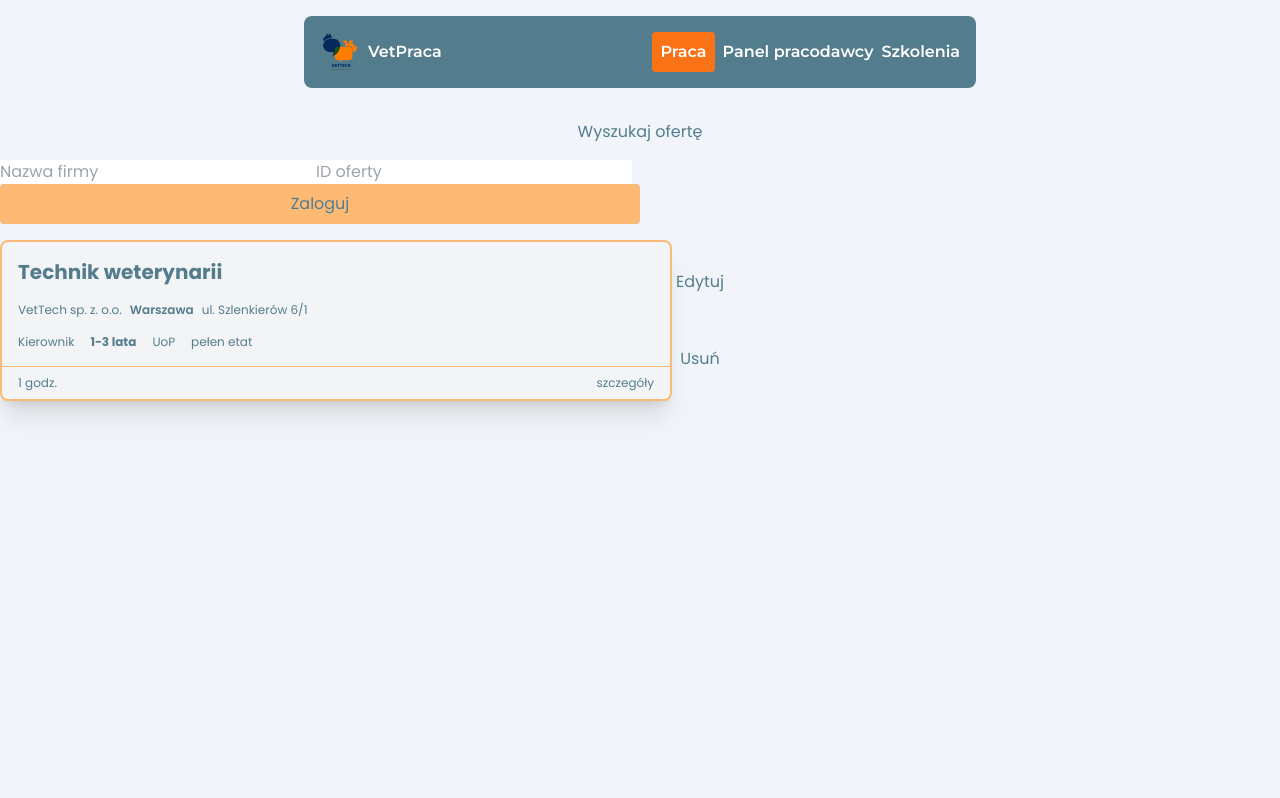
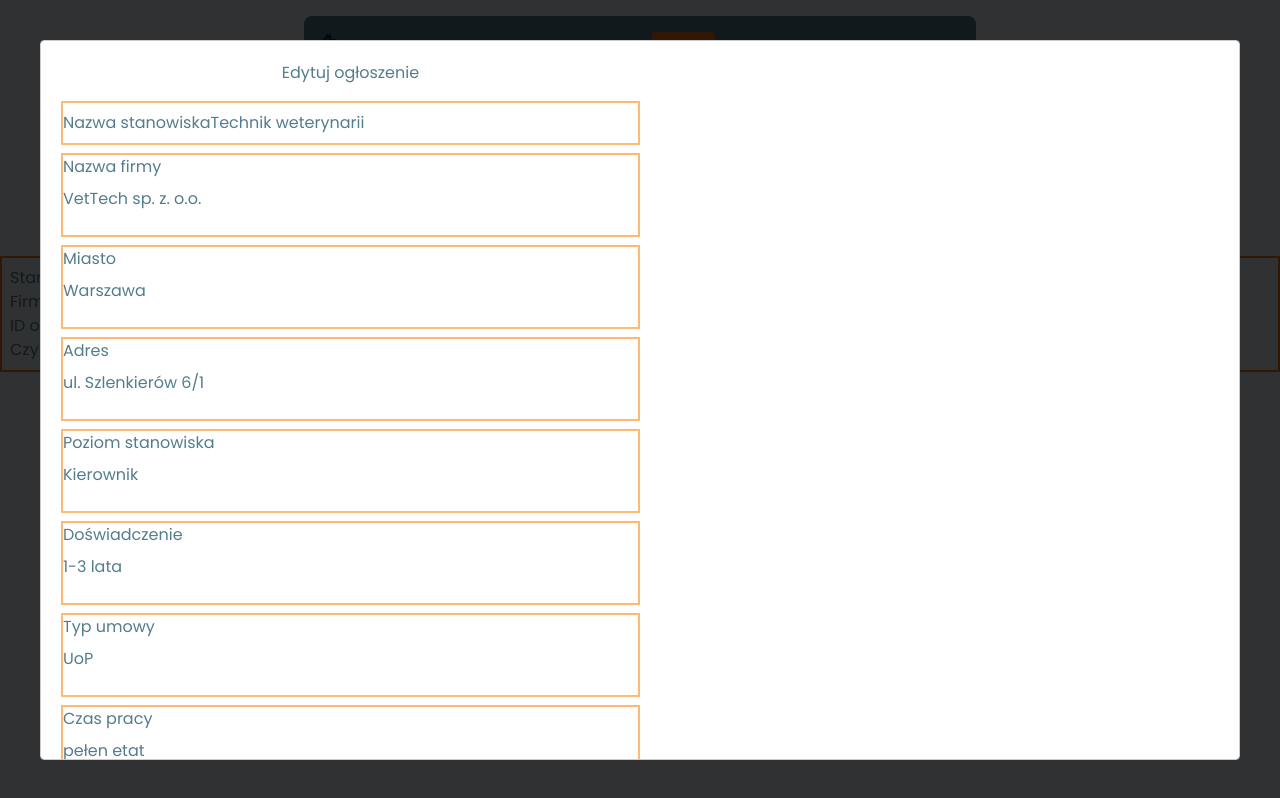
Before and after one commit to lszmytko/jobboard, a Next.js app: page /adminpanel in a window 1280 px wide. Both pictures are taken after a click on the button "Edytuj". Built offline with nearby package versions, Linux system fonts and the light colour scheme; no server answers.

Commit message:
refactor(main): changes in admin panel

```diff
--- a/src/app/_components/AdvCard/AdvCard.tsx
+++ b/src/app/_components/AdvCard/AdvCard.tsx
@@ -17,7 +17,7 @@ const AdvCard = ({
 }: AdvCardProps) => {
   return (
     <div className="max-w-2xl w-full  border-orange-300 border-2 rounded-lg bg-gray-100 shadow-xl overflow-hidden">
-      <Link href="/">
+      <Link href="/addetails">
         <div className="p-4">
           <p className="text-xl font-bold mb-4">{post}</p>
           <div className="text-xs flex gap-2 mb-4 flex-wrap">
--- a/src/app/_components/AdvSection/AdvSection.tsx
+++ b/src/app/_components/AdvSection/AdvSection.tsx
@@ -49,6 +49,7 @@ const AdvSection = () => {
                 agreementType={agreementType}
                 workingTime={workingTime}
                 timeOfPosting={timeOfPosting}
+                id={id}
               />
             </div>
           );
--- a/src/app/adminpanel/AdminOffers/AdminOffers.tsx
+++ b/src/app/adminpanel/AdminOffers/AdminOffers.tsx
@@ -8,6 +8,7 @@ import AdvCard from "@/app/_components/AdvCard";
 import { Offer } from "@/common/types";
 
 import DeleteOffer from "./DeleteOffer";
+import OfferDetails from "./OfferDetails";
 
 const mockData = {
   id: Math.floor(Math.random() * 1000),
@@ -17,24 +18,31 @@ const mockData = {
   address: "ul. Szlenkierów 6/1",
   postLevel: "Kierownik",
   experience: "1-3 lata",
-  agreementType: "UoP",
-  workingTime: "pełen etat",
+  agreementType: ["UoP"],
+  workingTime: ["pełen etat"],
   timeOfPosting: "1 godz.",
+  isActive: true,
 } as const;
 
 const customStyles = {
-  content: {
-    top: "50%",
-    left: "50%",
-    right: "auto",
-    bottom: "auto",
-    marginRight: "-50%",
-    transform: "translate(-50%, -50%)",
+  content: {},
+  overlay: {
+    position: "fixed",
+    display: "flex",
+    justifyContent: "center",
+    top: "0",
+    left: "0",
+    width: "100%",
+    height: "100%",
+    backgroundColor: "rgba(0,0,0, .8)",
+    zIndex: "1000",
+    overflowY: "auto",
   },
 };
 
 const AdminOffers = ({ data }: { data: Offer[] }) => {
   const [isDeleteModalOpen, setIsDeleteModalOpen] = useState(false);
+  const [isDetailsModalOpen, setIsDetailsModalOpen] = useState(false);
   const [offerID, setOfferID] = useState("");
 
   const openDeleteModal = (offerID: string) => {
@@ -44,6 +52,15 @@ const AdminOffers = ({ data }: { data: Offer[] }) => {
   const closeDeleteModal = () => {
     setOfferID("");
     setIsDeleteModalOpen(false);
+  };
+
+  const openDetailsModal = (offerID: string) => {
+    setOfferID(offerID);
+    setIsDetailsModalOpen(true);
+  };
+  const closeDetailsModal = () => {
+    setOfferID("");
+    setIsDetailsModalOpen(false);
   };
 
   return (
@@ -65,43 +82,33 @@ const AdminOffers = ({ data }: { data: Offer[] }) => {
           isActive,
         } = item;
         return (
-          <div className="flex" key={Math.random()}>
-            <AdvCard
-              post={post}
-              company={company}
-              city={city}
-              address={address}
-              postLevel={postLevel}
-              experience={experience}
-              agreementType={agreementType}
-              workingTime={workingTime}
-              timeOfPosting={timeOfPosting}
-              tasks={tasks}
-              requirements={requirements}
-              isActive={isActive}
-            />
+          <div className="">
+            <p>Stanowisko: {post}</p>
+            <p>Firma: {post}</p>
+            <p>ID oferty: {id}</p>
+            <p>Czy aktywne: {isActive ? "tak" : "nie"}</p>
           </div>
         );
       })} */}
 
-        <div className="flex" key={Math.random()}>
-          <AdvCard
-            post={mockData.post}
-            company={mockData.company}
-            city={mockData.city}
-            address={mockData.address}
-            postLevel={mockData.postLevel}
-            experience={mockData.experience}
-            agreementType={mockData.agreementType}
-            workingTime={mockData.workingTime}
-            timeOfPosting={mockData.timeOfPosting}
-            // tasks={mockData.tasks}
-            // requirements={mockData.requirements}
-            // isActive={mockData.isActive}
-          />
+        <div
+          className="flex border-2 border-solid p-2 border-primary"
+          key={Math.random()}
+        >
+          <div className="">
+            <p>Stanowisko: {mockData.post}</p>
+            <p>Firma: {mockData.post}</p>
+            <p>ID oferty: {mockData.id}</p>
+            <p>Czy aktywne: {mockData.isActive ? "tak" : "nie"}</p>
+          </div>
           <div className="options flex flex-col p-1">
             <div className="option basis-2/4 flex justify-center align-center">
-              <button className=" cursor-pointer">Edytuj</button>
+              <button
+                className=" cursor-pointer"
+                onClick={() => openDetailsModal(offerID)}
+              >
+                Edytuj
+              </button>
             </div>
             <div
               className="option basis-2/4 flex justify-center align-center"
@@ -116,9 +123,17 @@ const AdminOffers = ({ data }: { data: Offer[] }) => {
         isOpen={isDeleteModalOpen}
         onRequestClose={closeDeleteModal}
         style={customStyles}
-        contentLabel="Example Modal"
+        contentLabel="Delete Modal"
       >
         <DeleteOffer closeDeleteModal={closeDeleteModal} offerID={offerID} />
+      </Modal>
+      <Modal
+        isOpen={isDetailsModalOpen}
+        onRequestClose={closeDetailsModal}
+        style={customStyles}
+        contentLabel="Details Modal"
+      >
+        <OfferDetails offerID={offerID} />
       </Modal>
     </>
   );
--- /dev/null
+++ b/src/app/adminpanel/AdminOffers/OfferDetails.tsx
@@ -0,0 +1,167 @@
+import { Offer } from "@/common/types";
+import { useForm } from "react-hook-form";
+
+const inputWrapperStyles = "border-2 border-solid border-primary-light mb-2";
+
+const mockData = {
+  id: Math.floor(Math.random() * 1000).toString(),
+  post: "Technik weterynarii",
+  company: "VetTech sp. z. o.o.",
+  city: "Warszawa",
+  address: "ul. Szlenkierów 6/1",
+  postLevel: "Kierownik",
+  agreementType: ["UoP"],
+  experience: "1-3 lata",
+  workingTime: ["pełen etat"],
+  timeOfPosting: "1 godz.",
+  offerText: "tekst oferty",
+  tasks: [{ task: "task" }],
+  requirements: ["requirement"],
+  isActive: true,
+} as Offer;
+
+const OfferDetails = ({ offerID }: { offerID: string }) => {
+  const {
+    register,
+    handleSubmit,
+    formState: { errors, isValid },
+  } = useForm<Offer>({
+    mode: "onSubmit",
+  });
+
+  return (
+    <div className="w-6/12">
+      <h1 className="mb-4 text-center">Edytuj ogłoszenie</h1>
+      <form>
+        <div className={inputWrapperStyles}>
+          <label>Nazwa stanowiska</label>
+          <input
+            placeholder="Nazwa stanowiska"
+            {...register("post", { required: true })}
+            className="py-2 "
+            defaultValue={mockData.post}
+          />
+        </div>
+        <div className={inputWrapperStyles}>
+          <label>Nazwa firmy</label>
+          <input
+            placeholder="Nazwa firmy"
+            {...register("company", { required: true })}
+            className="block w-full mb-4 py-2"
+            defaultValue={mockData.company}
+          />
+        </div>
+        <div className={inputWrapperStyles}>
+          <label>Miasto</label>
+          <input
+            placeholder="Miasto"
+            {...register("city", { required: true })}
+            className="block w-full mb-4 py-2"
+            defaultValue={mockData.city}
+          />
+        </div>
+        <div className={inputWrapperStyles}>
+          <label>Adres</label>
+          <input
+            placeholder="Adres"
+            {...register("address", { required: true })}
+            className="block w-full mb-4 py-2"
+            defaultValue={mockData.address}
+          />
+        </div>
+        <div className={inputWrapperStyles}>
+          <label>Poziom stanowiska</label>
+          <input
+            placeholder="Poziom stanowiska"
+            {...register("postLevel", { required: true })}
+            className="block w-full mb-4 py-2"
+            defaultValue={mockData.postLevel}
+          />
+        </div>
+        <div className={inputWrapperStyles}>
+          <label>Doświadczenie</label>
+          <input
+            placeholder="Doświadczenie"
+            {...register("experience", { required: true })}
+            className="block w-full mb-4 py-2"
+            defaultValue={mockData.experience}
+          />
+        </div>
+        <div className={inputWrapperStyles}>
+          <label>Typ umowy</label>
+          <input
+            placeholder="Typ umowy"
+            {...register("agreementType", { required: true })}
+            className="block w-full mb-4 py-2"
+            defaultValue={mockData.agreementType}
+          />
+        </div>
+        <div className={inputWrapperStyles}>
+          <label>Czas pracy</label>
+          <input
+            placeholder="Czas pracy"
+            {...register("workingTime", { required: true })}
+            className="block w-full mb-4 py-2"
+            defaultValue={mockData.workingTime}
+          />
+        </div>
+        <div className={inputWrapperStyles}>
+          <label>Czas dodania</label>
+          <input
+            placeholder="Czas dodania"
+            {...register("timeOfPosting", { required: true })}
+            className="block w-full mb-4 py-2"
+            defaultValue={mockData.timeOfPosting}
+          />
+        </div>
+        <div className={inputWrapperStyles}>
+          <label>Wymagania</label>
+          <input
+            placeholder="Wymagania"
+            {...register("requirements", { required: true })}
+            className="block w-full mb-4 py-2"
+            defaultValue={mockData.requirements}
+          />
+        </div>
+        <div className={inputWrapperStyles}>
+          <label>Opis</label>
+          <input
+            placeholder="Opis"
+            {...register("offerText", { required: true })}
+            className="block w-full mb-4 py-2"
+            defaultValue={mockData.offerText}
+          />
+        </div>
+        <div className={inputWrapperStyles}>
+          <label>Zadania</label>
+          <input
+            placeholder="Zadania"
+            {...register("tasks", { required: true })}
+            className="block w-full mb-4 py-2"
+            defaultValue={mockData.tasks}
+          />
+        </div>
+        <div className={inputWrapperStyles}>
+          <label>Wymagania</label>
+          <input
+            placeholder="Wymagania"
+            {...register("requirements", { required: true })}
+            className="block w-full mb-4 py-2"
+            defaultValue={mockData.requirements}
+          />
+        </div>
+        <div className={inputWrapperStyles}>
+          <label>Czy aktywne</label>
+          <input
+            placeholder="Aktywne"
+            {...register("isActive", { required: true })}
+            className="block w-full mb-4 py-2"
+            defaultValue={mockData.isActive.toString()}
+          />
+        </div>
+      </form>
+    </div>
+  );
+};
+
+export default OfferDetails;
--- a/src/app/adminpanel/AdminSearchOffer.tsx
+++ b/src/app/adminpanel/AdminSearchOffer.tsx
@@ -39,13 +39,20 @@ const AdminSearchOffer = ({
   return (
     <div className="mt-4">
       <h1 className="text-center mb-4">Wyszukaj ofertę</h1>
+      <div className="flex justify-center">
         <form onSubmit={handleSubmit(onSubmit)} className="w-1/2">
+          <div className="flex gap-1 mb-2">
             <input
               placeholder="Nazwa firmy"
               {...register("company")}
-          className=""
+              className="w-1/2 p-1"
             />
-        <input placeholder="ID oferty" {...register("offerID")} className="" />
+            <input
+              placeholder="ID oferty"
+              {...register("offerID")}
+              className="w-1/2 p-1"
+            />
+          </div>
           <div>
             <input
               type="submit"
@@ -57,6 +64,7 @@ const AdminSearchOffer = ({
             <span>Wpisz jakieś kryterium wyszukiwania</span>
           )}
         </form>
+      </div>
       {isLoading ? <p>Ładowanie...</p> : null}
       {isError ? <p>Wystąpił błąd...</p> : null}
     </div>
--- a/src/app/page.tsx
+++ b/src/app/page.tsx
@@ -1,11 +1,11 @@
-import AdSection from "./_components/AdvSection";
+import AdvSection from "./_components/AdvSection";
 import Search from "./_components/Search";
 
 export default function Home() {
   return (
     <>
       <Search />
-      <AdSection />
+      <AdvSection />
     </>
   );
 }
--- a/src/common/types.ts
+++ b/src/common/types.ts
@@ -1,12 +1,13 @@
 export type Offer = {
+  id: string;
   post: string;
   company: string;
   city: string;
   address: string;
   postLevel: string;
   experience: "< 1 rok" | "1-3 lata" | "3-5 lat" | "5-10 lat" | "> 10 lat";
-  agreementType: "UoP" | "B2B" | "Umowa zlecenie" | "Umowa o dzieło"[];
-  workingTime: "pełen etat" | "część etatu"[];
+  agreementType: ("UoP" | "B2B" | "Umowa zlecenie" | "Umowa o dzieło")[];
+  workingTime: ("pełen etat" | "część etatu")[];
   timeOfPosting: string;
   offerText: string;
   tasks: { task: string }[];
```
Lines whose indentation alone changed are shown as unchanged.
